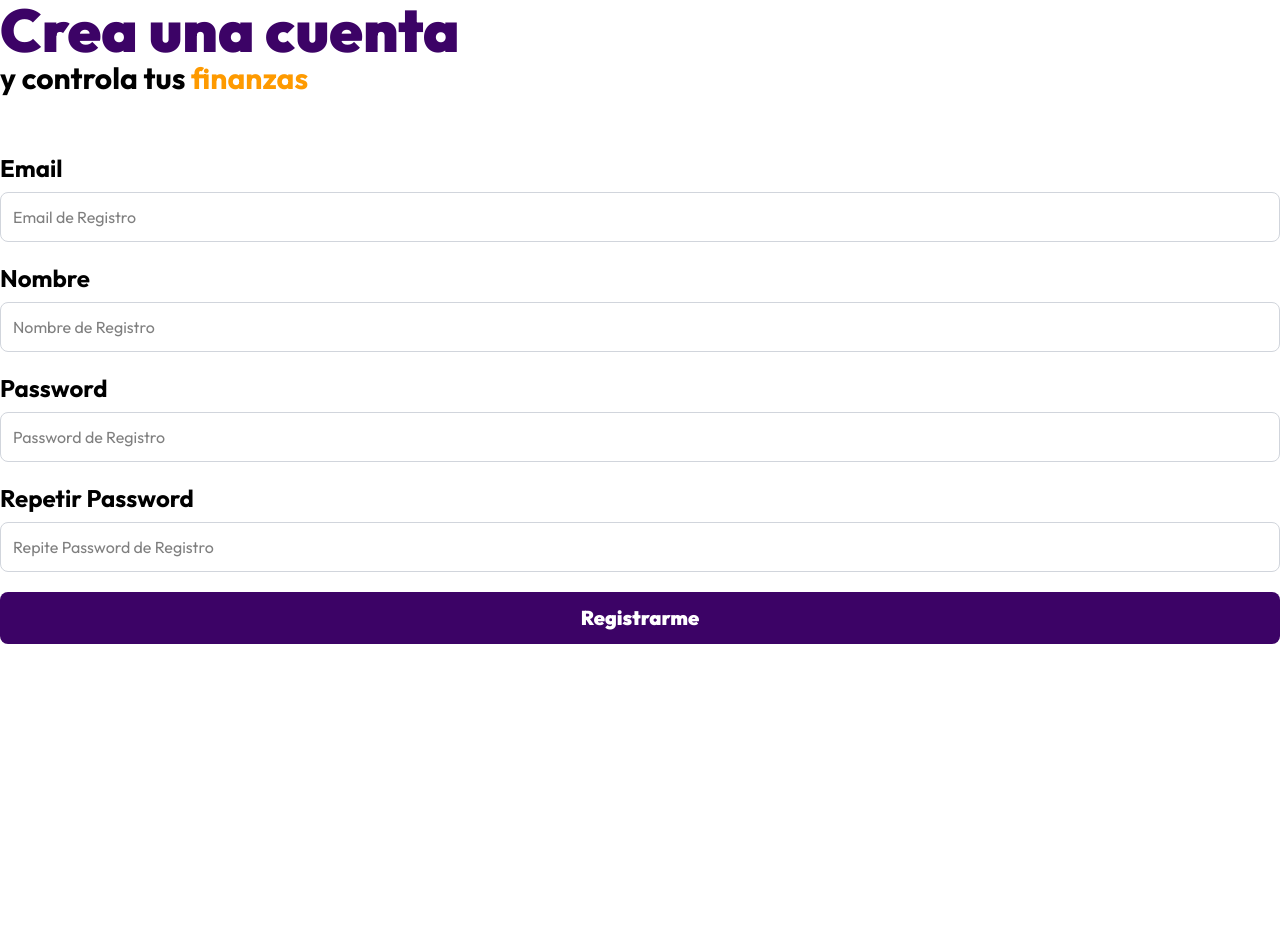
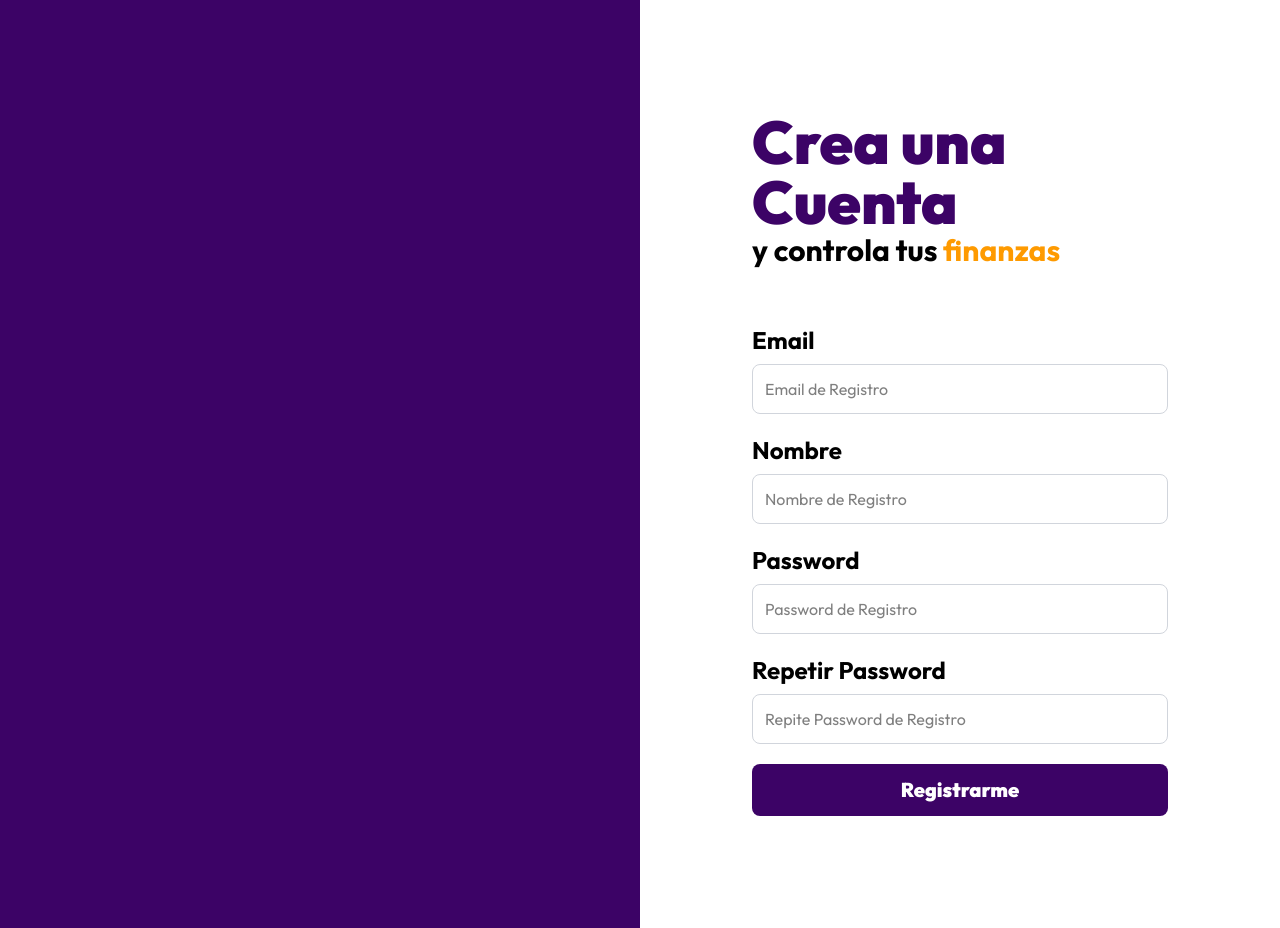
Before and after one commit to DanielMR-dev/CASHTRACKR, a Next.js app in the folder frontend/: page /auth/register in a window 1280 px wide. Before the commit the page ends 800 px from the top, so only its background shows below. Built offline with nearby package versions, Linux system fonts and the light colour scheme.

Commit message:
296. Creando el Layout para la autenticación

```diff
--- /dev/null
+++ b/frontend/app/auth/layout.tsx
@@ -0,0 +1,20 @@
+export default function AuthLayout({
+    children,
+}: Readonly<{
+    children: React.ReactNode;
+}>) {
+    return (
+        <>
+            <div className="lg:grid lg:grid-cols-2 lg:min-h-screen">
+                <div className="bg-purple-950">
+
+                </div>
+                <div className="p-10 lg:p-28">
+                    <div className="max-w-3xl mx-auto">
+                        {children}
+                    </div>
+                </div>
+            </div>
+        </>
+    );
+}
--- a/frontend/app/auth/register/page.tsx
+++ b/frontend/app/auth/register/page.tsx
@@ -10,7 +10,7 @@ export const metadata: Metadata = {
 export default function RegisterPage() {
     return (
         <>
-            <h1 className="font-black text-6xl text-purple-950">Crea una cuenta</h1>
+            <h1 className="font-black text-6xl text-purple-950">Crea una Cuenta</h1>
             <p className="text-3xl font-bold">y controla tus <span className="text-amber-500">finanzas</span></p>
             <RegisterForm />
         </>
```
Also changed, not shown: frontend/app/layout.tsx (indentation only).
